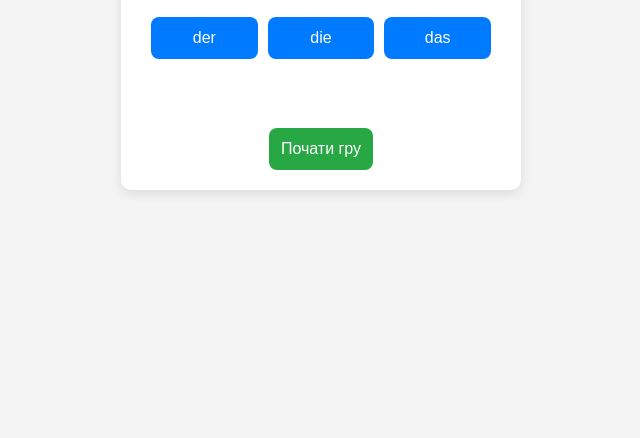
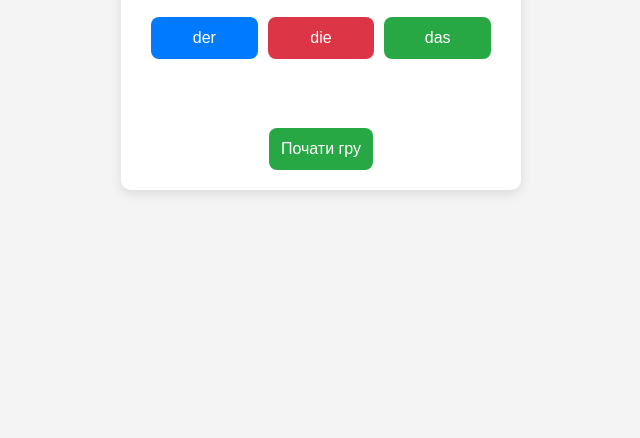
Before and after one commit to volodymyr89ukr/Der_die_das_3, a plain HTML site: page index.html in a window 1280 px wide. Shown: the part 362-800 px from the top of the page, without its empty margins (319-959 px from the left). Drawn offline with Linux system fonts and the light colour scheme.

Commit message:
New style for buttons

```diff
--- a/index.html
+++ b/index.html
@@ -14,9 +14,9 @@
       <div id="question"></div>
 
       <div class="button-container">
-        <button class="btn article-btn" data-article="der">der</button>
-        <button class="btn article-btn" data-article="die">die</button>
-        <button class="btn article-btn" data-article="das">das</button>
+        <button class="btn article-btn der" data-article="der">der</button>
+        <button class="btn article-btn die" data-article="die">die</button>
+        <button class="btn article-btn das" data-article="das">das</button>
       </div>
 
       <div id="result"></div>
--- a/styles.css
+++ b/styles.css
@@ -81,3 +81,15 @@ p {
 #startBtn:hover {
   background-color: #1e7e34;
 }
+
+.btn.der {
+  background-color: #007bff; /* синій */
+}
+
+.btn.die {
+  background-color: #dc3545; /* червоний */
+}
+
+.btn.das {
+  background-color: #28a745; /* зелений */
+}
```
